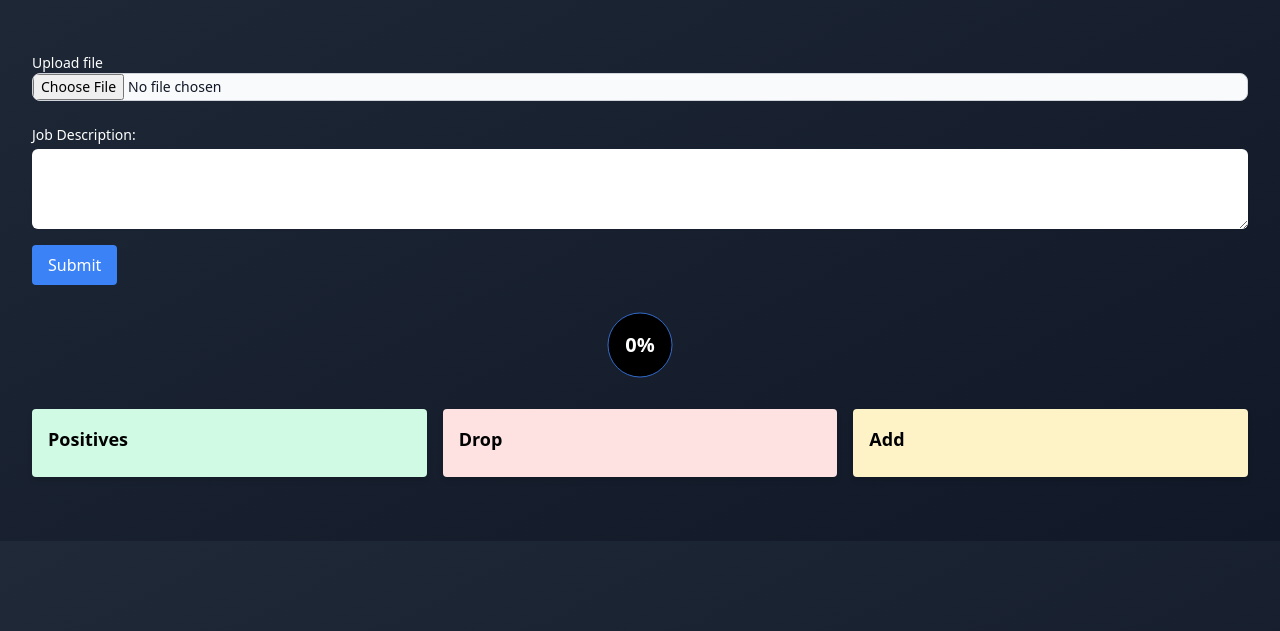
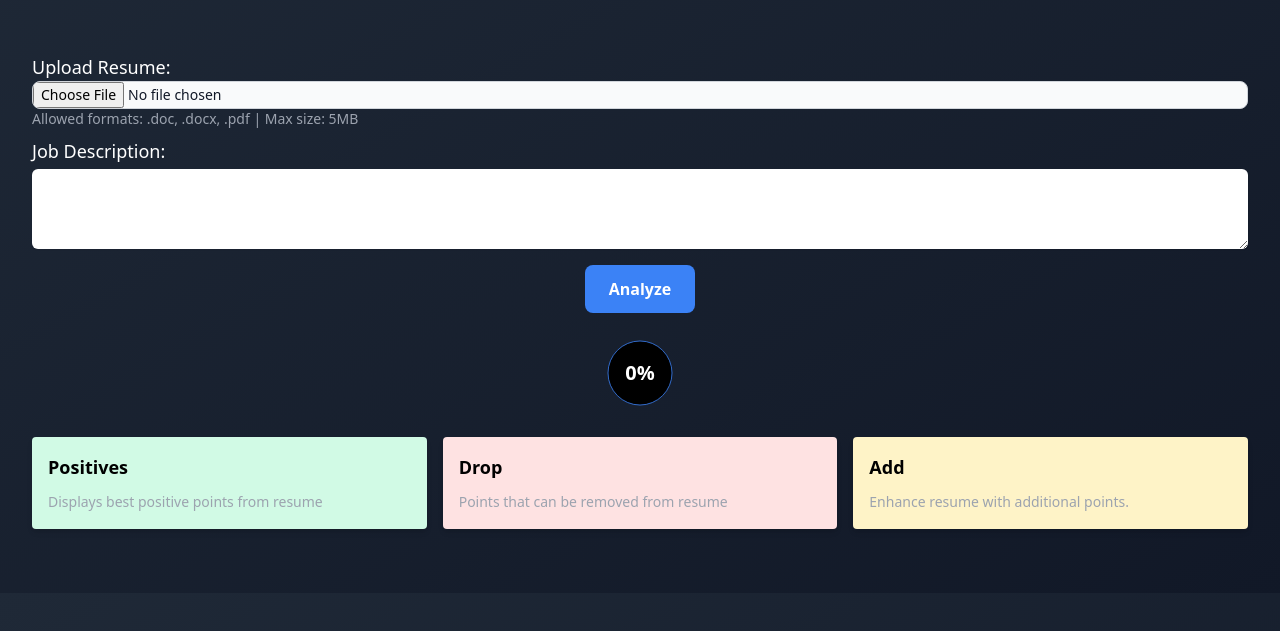
Before and after one commit to pranjalg13/ResumeRadar, a website: page index.html in a window 1280 px wide. Shown: the part 139-770 px from the top of the page. Drawn offline with nearby package versions, Linux system fonts and the light colour scheme.

Commit message:
Working v0

```diff
--- a/index.html
+++ b/index.html
@@ -23,23 +23,23 @@
             </div>
             <br />
             <br />
-            <form id="resumeForm" class="mb-5">
-                <label class="block text-sm font-medium text-white" for="file_input">Upload
-                    file</label>
+            <form id="resumeForm" class="mb-5" enctype="multipart/form-data">
+                <label class="block text-lg font-medium text-white" for="file_input">Upload Resume:</label>
                 <input
                     class="block w-full text-sm text-gray-900 border border-gray-300 rounded-lg cursor-pointer bg-gray-50 dark:text-gray-400 focus:outline-none dark:bg-gray-700 dark:border-gray-600 dark:placeholder-gray-400"
-                    id="file_input" type="file" />
-
-                <br />
-                <div class="mb-4">
-                    <label for="jobDescription" class="block text-sm font-medium text-white">Job Description:</label>
+                    id="file_input" type="file" accept=".doc, .docx, .pdf" maxlength="5242880" />
+                <small class="text-gray-400 text-sm block mb-2">Allowed formats: .doc, .docx, .pdf | Max size: 5MB</small> <!-- Added margin-bottom (mb-2) -->
+                <div class="mb-4"> <!-- Added margin-bottom (mb-4) -->
+                    <label for="jobDescription" class="block text-lg font-medium text-white">Job Description:</label>
                     <textarea id="jobDescription" name="jobDescription" rows="4"
                         class="mt-1 focus:ring-indigo-500 focus:border-indigo-500 block w-full shadow-sm sm:text-sm border-gray-300 rounded-md"></textarea>
                 </div>
-                <button type="submit"
-                    class="inline-block w-full sm:w-auto px-4 py-2 bg-blue-500 text-white rounded hover:bg-blue-600 mb-4 sm:mb-0">
-                    Submit
-                </button>
+                <div class="flex justify-center"> <!-- Center the button -->
+                    <button type="submit"
+                        class="inline-block px-6 py-3 bg-blue-500 text-white rounded-lg hover:bg-blue-600 transition duration-300 ease-in-out transform hover:scale-105 hover:shadow-2xl font-bold">
+                        Analyze <!-- Changed button text to Analyze -->
+                    </button>
+                </div>
             </form>
             <div class="flex justify-center">
                 <div class="relative inline-block w-20 h-20 rounded-full overflow-hidden">
@@ -56,22 +56,26 @@
             </div>
 
             <br>
-            <!-- TODO: Add a radial progress component -->
+
             <div class="grid grid-cols-1 md:grid-cols-3 gap-4">
                 <div id="positiveBox" class="bg-green-100 p-4 rounded shadow-md">
                     <h2 class="text-lg font-bold mb-2">Positives</h2>
+                    <small class="text-gray-400 text-sm">Displays best positive points from resume</small>
                     <ul id="positivesList" class="list-disc pl-5">
                         <!-- Positive points will be dynamically added here -->
                     </ul>
                 </div>
                 <div id="dropBox" class="bg-red-100 p-4 rounded shadow-md">
                     <h2 class="text-lg font-bold mb-2">Drop</h2>
+                    <small class="text-gray-400 text-sm">Points that can be removed from resume</small>
                     <ul id="dropList" class="list-disc pl-5">
                         <!-- Points to drop will be dynamically added here -->
                     </ul>
                 </div>
                 <div id="addBox" class="bg-yellow-100 p-4 rounded shadow-md">
                     <h2 class="text-lg font-bold mb-2">Add</h2>
+                    <small class="text-gray-400 text-sm">Enhance resume with additional points.
+                    </small>
                     <ul id="addList" class="list-disc pl-5">
                         <!-- Points to add will be dynamically added here -->
                     </ul>
```
